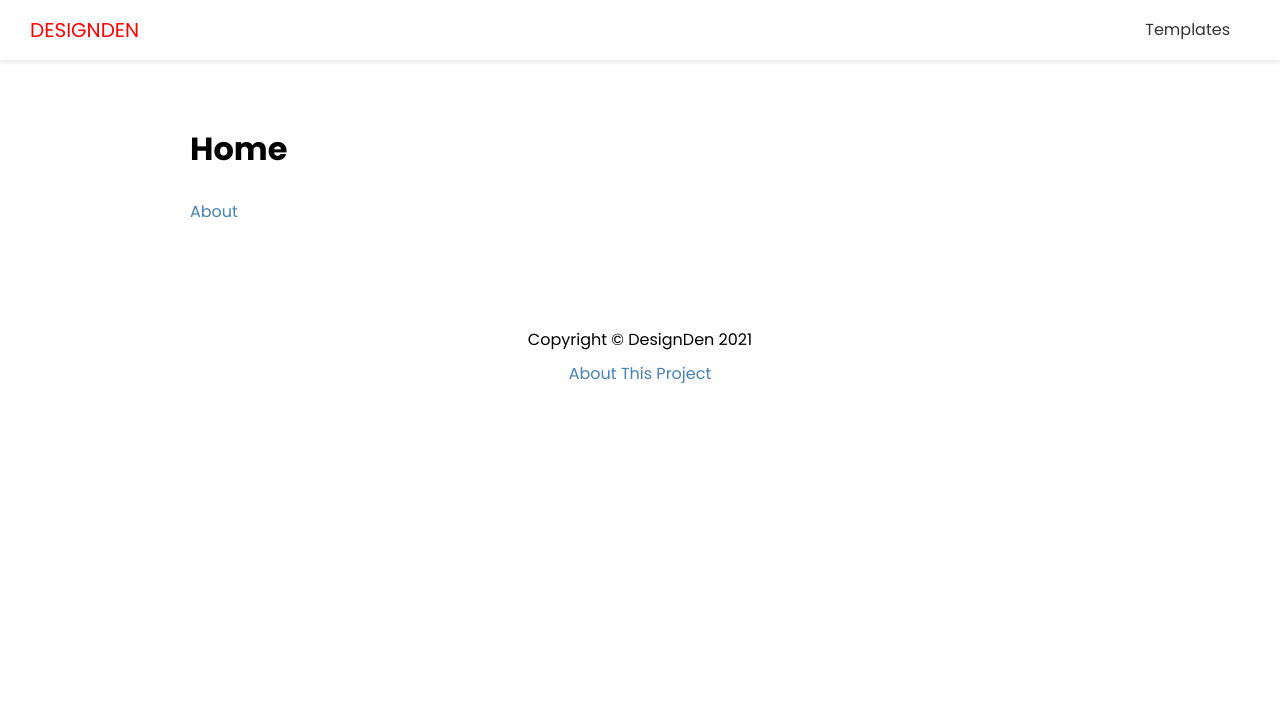
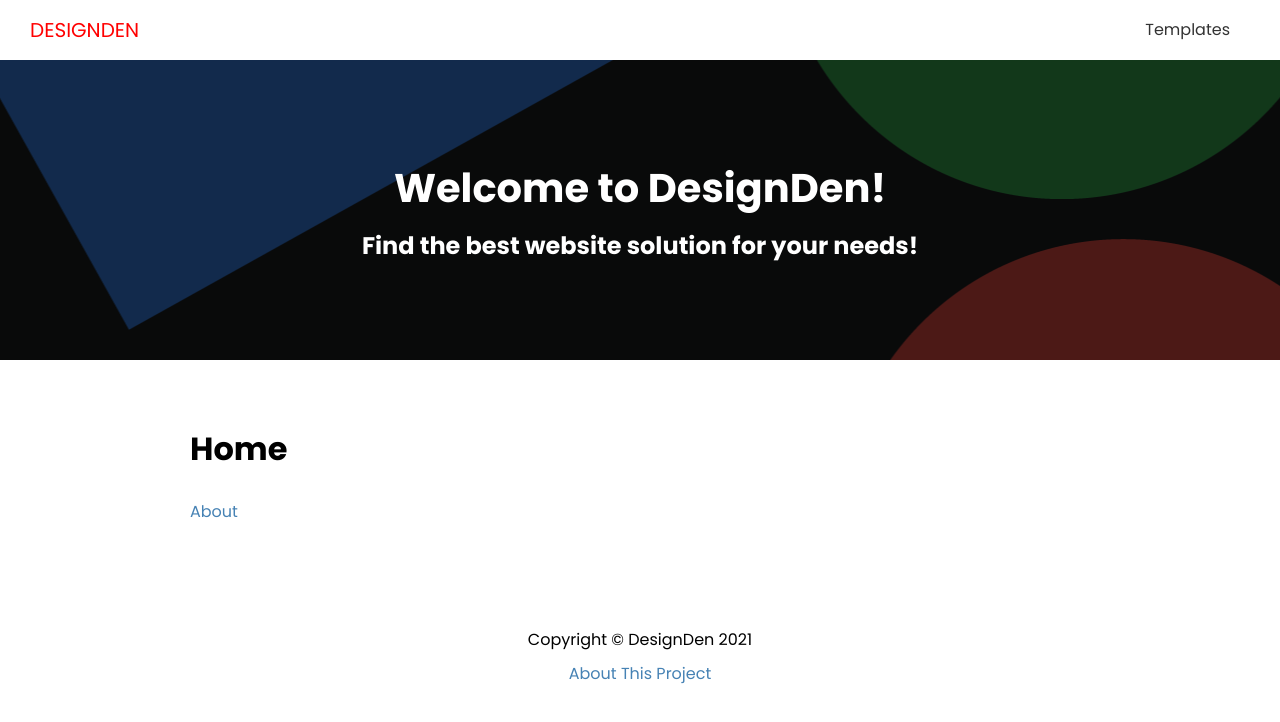
Before and after one commit to jonah0502/DesignDen, a Next.js app in the folder designden-frontend/: page / in a window 1280 px wide. Shown: the top 722 px of the page. Built offline with nearby package versions, Linux system fonts and the light colour scheme.

Commit message:
working prototype

```diff
--- a/designden-frontend/components/Layout.js
+++ b/designden-frontend/components/Layout.js
@@ -2,11 +2,15 @@ import Head from 'next/head'
 import styles from '../styles/Layout.module.css'
 import Header from './Header'
 import Footer from './Footer'
-
+import Showcase from './Showcase'
+import { useRouter } from 'next/router'
 
 
 
 export default function Layout({title, keywords, description, children}) {
+
+    const router = useRouter()
+
     return (
         <div>
             <Head>
@@ -15,6 +19,8 @@ export default function Layout({title, keywords, description, children}) {
                 <meta name='keywords' content = {keywords}/>
             </Head>
             <Header/>
+            {router.pathname === '/' && <Showcase />}
+
             <div className = {styles.container}>
                 {children}
             </div>
--- /dev/null
+++ b/designden-frontend/components/Showcase.js
@@ -0,0 +1,10 @@
+import styles from '@/styles/Showcase.module.css'
+
+export default function Showcase() {
+    return (
+        <div className={styles.showcase}>
+            <h1>Welcome to DesignDen!</h1>
+            <h2>Find the best website solution for your needs!</h2>
+        </div>
+    )
+}
--- a/designden-frontend/package.json
+++ b/designden-frontend/package.json
@@ -11,7 +11,8 @@
   "dependencies": {
     "next": "11.0.1",
     "react": "17.0.2",
-    "react-dom": "17.0.2"
+    "react-dom": "17.0.2",
+    "react-icons": "^4.2.0"
   },
   "devDependencies": {
     "eslint": "7.30.0",
--- a/designden-frontend/pages/about.js
+++ b/designden-frontend/pages/about.js
@@ -1,5 +1,5 @@
 import Link from 'next/link'
-import Layout from '../components/Layout'
+import Layout from '@/components/Layout'
 
 
 export default function AboutPage() {
--- a/designden-frontend/pages/index.js
+++ b/designden-frontend/pages/index.js
@@ -1,5 +1,5 @@
 import Link from "next/link"
-import Layout from '../components/Layout'
+import Layout from '@/components/Layout'
 import Head from 'next/head';
 
 export default function HomePage() {
--- a/designden-frontend/pages/templates/[slug].js
+++ b/designden-frontend/pages/templates/[slug].js
@@ -1,4 +1,4 @@
-import Layout from '../../components/Layout'
+import Layout from '@/components/Layout'
 
 export default function EventPage() {
     const router = useRouter()
--- a/designden-frontend/pages/templates/add.js
+++ b/designden-frontend/pages/templates/add.js
@@ -1,4 +1,4 @@
-import Layout from '../../components/Layout'
+import Layout from '@/components/Layout'
 
 export default function AddEventsPage() {
     return (
--- a/designden-frontend/pages/templates/index.js
+++ b/designden-frontend/pages/templates/index.js
@@ -1,4 +1,4 @@
-import Layout from '../../components/Layout'
+import Layout from '@/components/Layout'
 
 
 export default function EventsPage() {
--- /dev/null
+++ b/designden-frontend/styles/Showcase.module.css
@@ -0,0 +1,31 @@
+.showcase {
+    height: 300px;
+    width: 100%;
+    background: #000 url('/images/showcase.jpg') no-repeat center center;
+    color: #fff;
+    position: relative;
+    display: flex;
+    flex-direction: column;
+    align-items: center;
+    justify-content: center;
+    text-align: center;
+  }
+
+  .showcase::after {
+    content: '';
+    position: absolute;
+    top: 0;
+    left: 0;
+    width: 100%;
+    height: 100%;
+    background-color: rgba(0, 0, 0, 0.7);
+  }
+
+  .showcase * {
+    z-index: 20;
+  }
+
+  .showcase h1 {
+    font-size: 40px;
+    margin-bottom: 0;
+  }
```
Also changed, not shown: designden-frontend/jsconfig.json (added, +12 -0 lines), designden-frontend/pages/404.js (added, +17 -0 lines), designden-frontend/styles/404.module.css (added, +8 -0 lines), designden-frontend/public/images/showcase.jpg (added), 1 other file (tests, documents, lock files or other folders).
